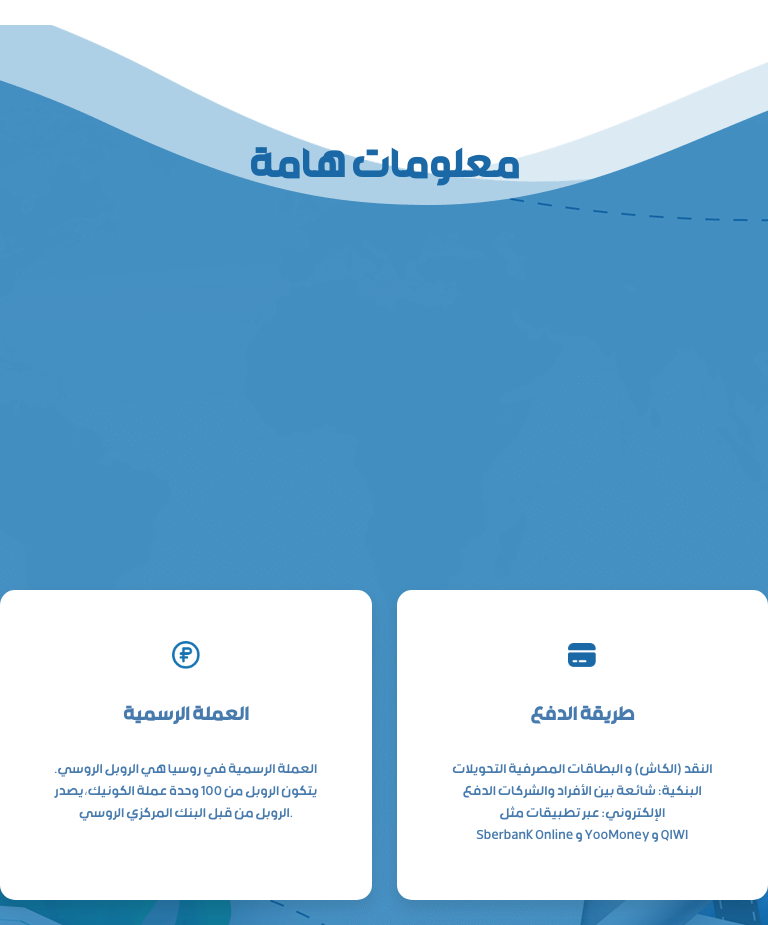
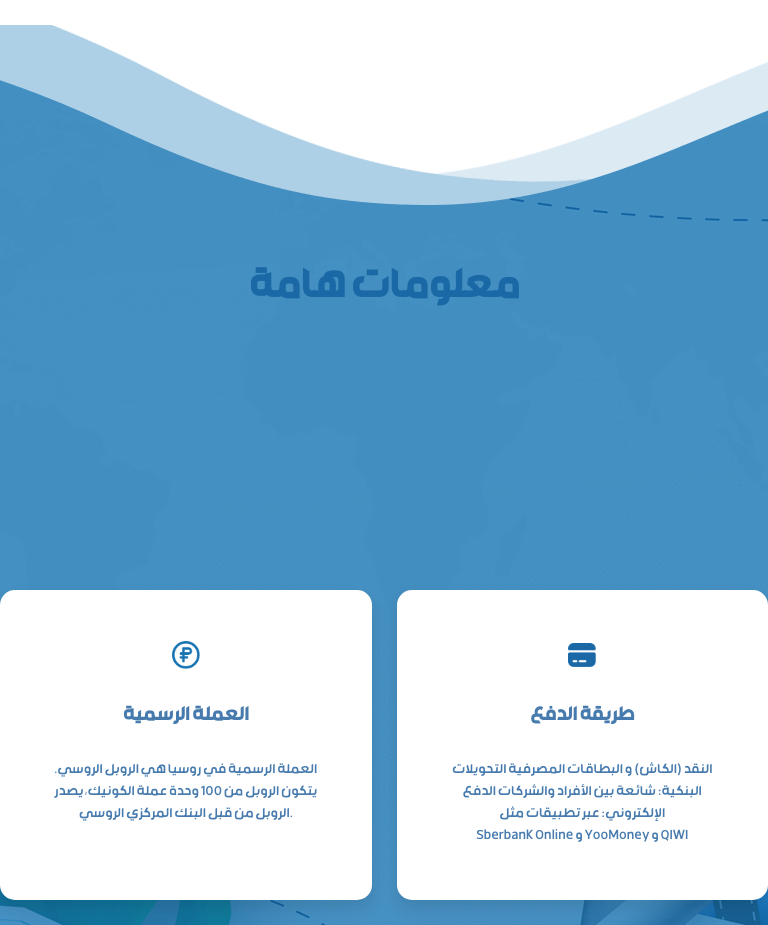
Before and after one commit to zhraaali/Russia, a React (Create React App) app: page / in a window 768 px wide. Shown: the part 4660-5585 px from the top of the page. Built offline with nearby package versions, Linux system fonts and the light colour scheme.

Commit message:
edit for important

```diff
--- a/src/components/ImportantInfoSection/ImportantInfoSection.css
+++ b/src/components/ImportantInfoSection/ImportantInfoSection.css
@@ -409,10 +409,15 @@
 @media (min-width: 768px) and (max-width: 1023px){
   .important{
     height: 150vh !important;
+    /* height: 144vh !important; */
   }
   .info-cards-grid{
     position: absolute;
     top: 302%;
+  }
+  .info-title{
+    position: relative;
+    top: 3em;
   }
 
 }
```
